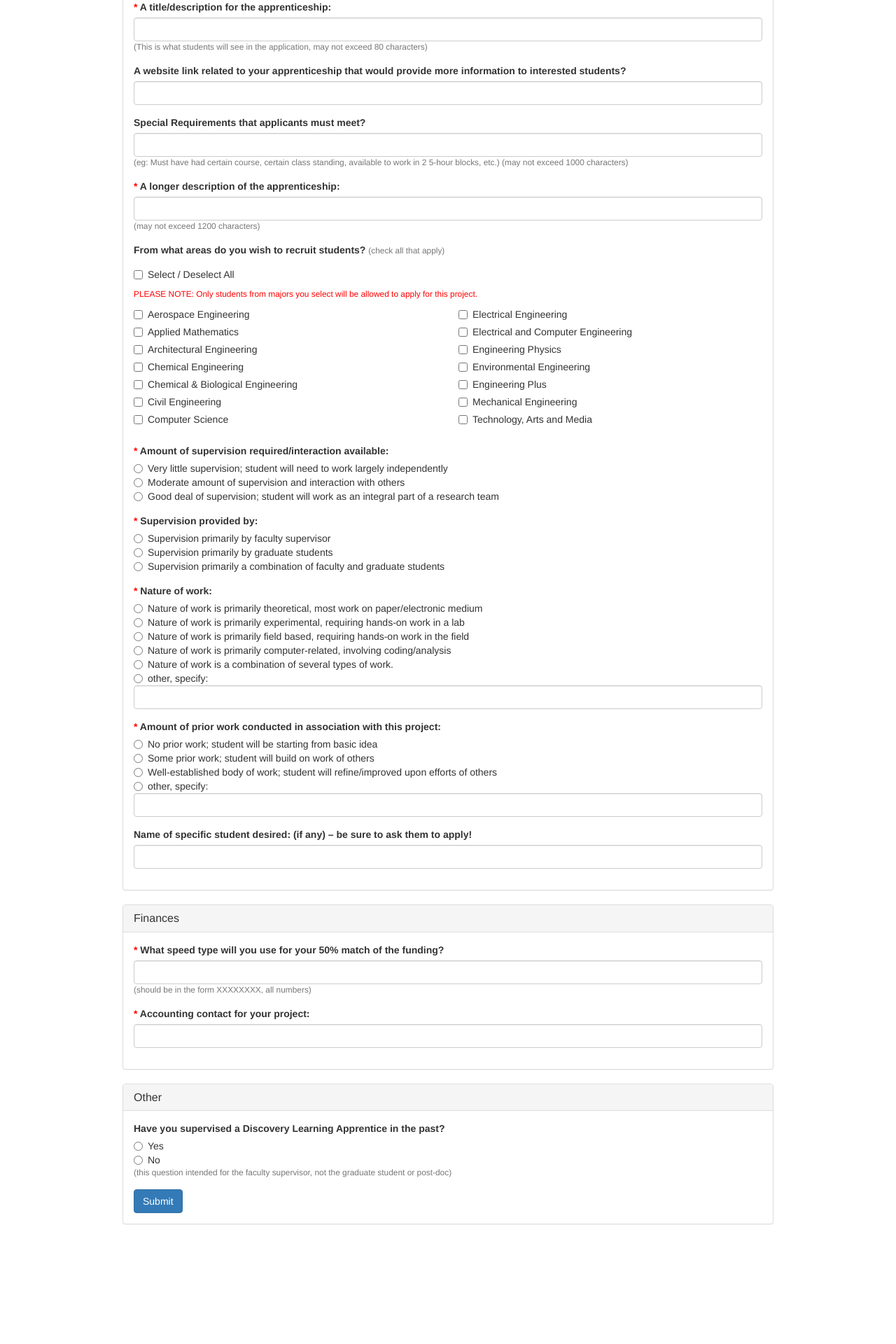
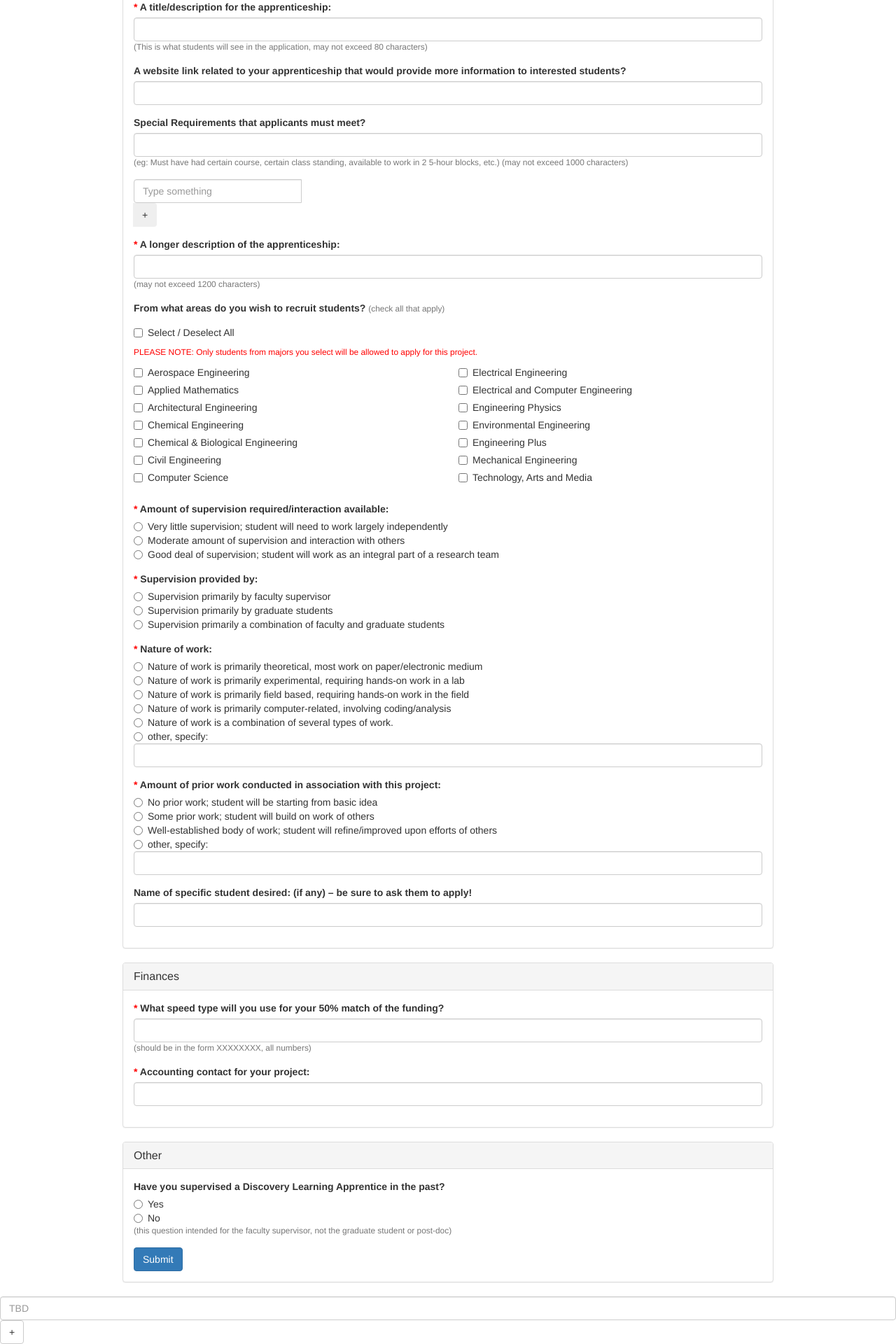
Before and after one commit to SerendpityZOEY/CUBoulderDLASite, a Flask app: page /faculty in a window 1280 px wide. Shown: the part 1141-3061 px from the top of the page at 70% size. Before the commit the page ends 2890 px from the top, so only its background shows below. Run offline with Flask 2, Linux system fonts and the light colour scheme; some libraries are stand-ins or nearby versions.

Commit message:
dynamic field start

```diff
--- a/app/templates/faculty.html
+++ b/app/templates/faculty.html
@@ -157,6 +157,18 @@
               <small id="f3Help" class="form-text text-muted">(eg: Must have had certain course, certain class standing, available to work in 2 5-hour blocks, etc.)
 (may not exceed 1000 characters)</small>
               </div>
+
+
+                <div class="form-group">
+                    <div class="input-group">
+                    <div id="field">
+                      <input class="form-control" id="field1" type="text" placeholder="Type something">
+                        <span class="input-group-btn">
+                            <button id="b1" class="btn add-more" type="button">+</button>
+                        </span>
+                    </div>
+                    </div>
+                </div>
 
               <div class="form-group">
                 <label for="name"><span style="color:red;">* </span>A longer description of the apprenticeship:</label>
@@ -322,12 +334,47 @@
           </div>
    </div>
 </div>
+      <input type="text" class="form-control" placeholder="TBD">
+      <span class="input-group-btn">
+        <button class="btn btn-default" type="button" id="plus">+</button>
+      </span>
 
     <script>
         $("#checkAll").click(function () {
             console.log("hit")
             $(".check").prop('checked', $(this).prop('checked'));
         });
+
+        $(document).ready(function(){
+            var next = 1;
+            $(".add-more").click(function(e){
+                e.preventDefault();
+                var addto = "#field" + next;
+                var addRemove = "#field" + (next);
+                next = next + 1;
+                var newIn = '<input class="input form-control" id="field' + next + '" name="field' + next + '" type="text">';
+                var newInput = $(newIn);
+                var removeBtn = '<span class="input-group-btn"><button id="remove' + (next - 1) + '" class="btn btn-danger remove-me" >-</button></div><div id="field"></span>';
+                var removeButton = $(removeBtn);
+                $(addto).after(newInput);
+                $(addRemove).after(removeButton);
+                $("#field" + next).attr('data-source',$(addto).attr('data-source'));
+                $("#count").val(next);
+
+                    $('.remove-me').click(function(e){
+                        e.preventDefault();
+                        var fieldNum = this.id.charAt(this.id.length-1);
+                        var fieldID = "#field" + fieldNum;
+                        $(this).remove();
+                        $(fieldID).remove();
+                    });
+            });
+
+
+
+        });
+
     </script>
+
 </body>
 </html>
```
Also changed, not shown: 1 other file.
